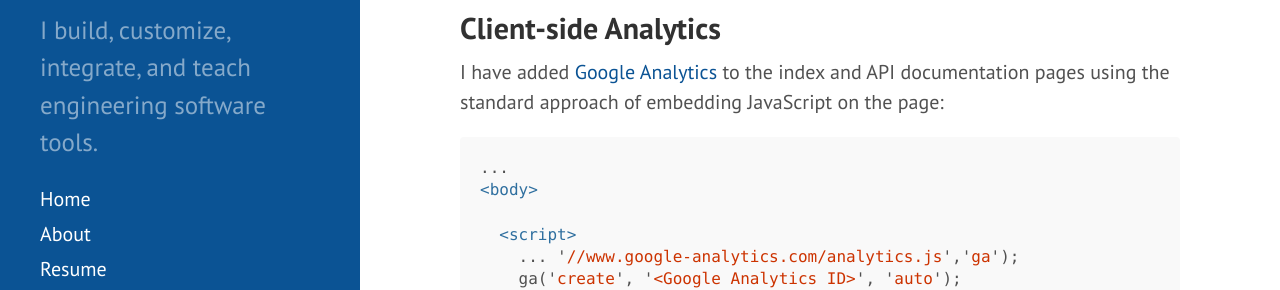
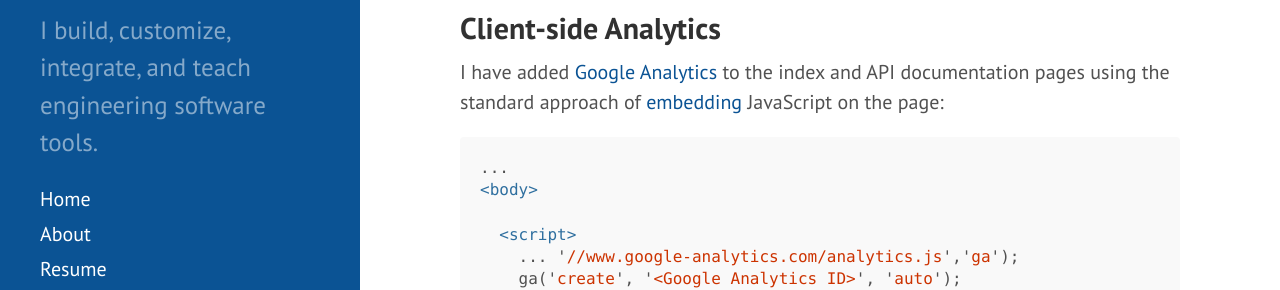
Before and after one commit to jacebrowning/jacebrowning.info, a Jekyll site: the page built from _posts/2016-01-24-google-analytics-on-image-requests.md, in a window 1280 px wide and 900 px high, scrolled down 550 px. Shown: the part 201-491 px from the top of the window. Built offline with Jekyll 4.4.1, drawn with Linux system fonts in a browser that asks for light colours; Markdown is read by kramdown in place of the engine named in the settings; part of the change alters nothing that is shown.

````diff
--- a/_posts/2016-01-24-google-analytics-on-image-requests.md
+++ b/_posts/2016-01-24-google-analytics-on-image-requests.md
@@ -19,7 +19,7 @@ The site also provides an [API](http://memegen.link/api) to generate memes using
 
 ## Client-side Analytics
 
-I have added [Google Analytics](https://www.google.com/analytics/) to the index and API documentation pages using the standard approach of embedding JavaScript on the page:
+I have added [Google Analytics](https://www.google.com/analytics/) to the index and API documentation pages using the standard approach of [embedding](https://developers.google.com/analytics/devguides/collection/analyticsjs/) JavaScript on the page:
 
 ```html
 ...
````
